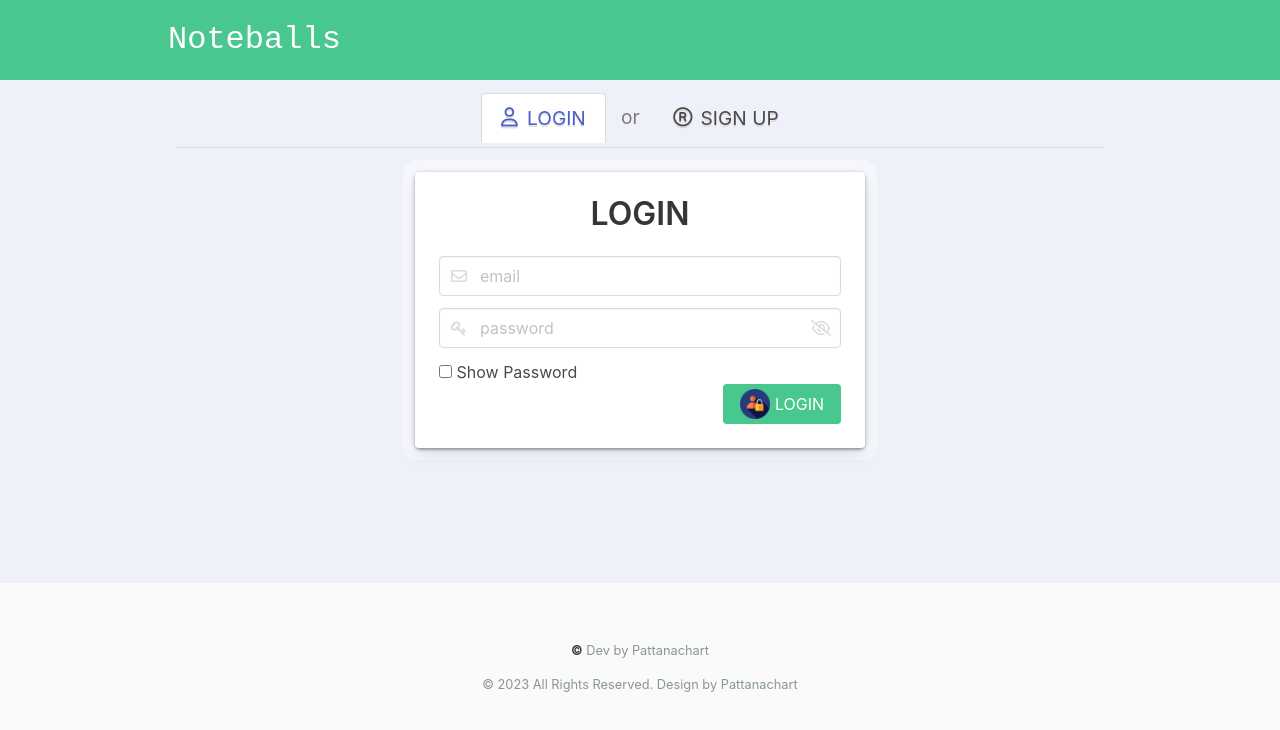
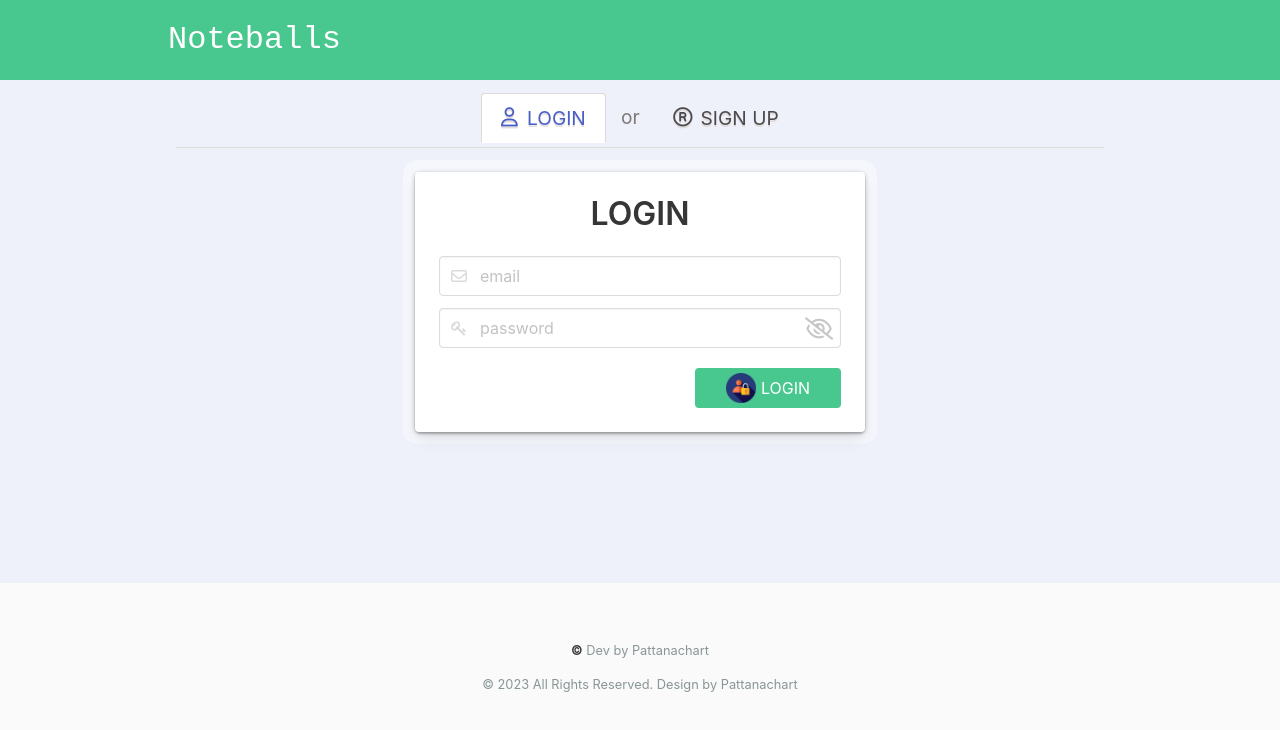
Before and after one commit to Pattanachart/noteball, a Vue app: page /#/auth in a window 1280 px wide. Shown: the top 730 px of the page. Built offline with nearby package versions, Linux system fonts and the light colour scheme; no server answers.

Commit message:
edit-size

```diff
--- a/src/assets/base.css
+++ b/src/assets/base.css
@@ -72,3 +72,6 @@ body {
   -moz-osx-font-smoothing: grayscale; */
 
 }
+.teleport1{
+  position: initial;
+}
--- a/src/views/Auth.vue
+++ b/src/views/Auth.vue
@@ -44,22 +44,19 @@
                             <span class="icon is-small is-left">
                                 <i class="fa fa-key" aria-hidden="true"></i>
                             </span>
-                            <span class="icon is-small is-right">
+                            <span @click="showpassword =!showpassword" class="icons2">
+                                <i v-if="showpassword" class="fa fa-eye " aria-hidden="true"></i>
 
-                                <i v-if="showpassword" class="fa fa-eye" aria-hidden="true"></i>
-
-                                <i v-else class="fa fa-eye-slash" aria-hidden="true" ></i>
+                                <i v-else class="fa fa-eye-slash " aria-hidden="true"></i>
 
                                 <!-- <img id="img" :src="showpassword ? '/show.png' : '/hide.png'"
                                     style="width: 25px; height: 25px; margin-right: 10px;"> -->
-
                             </span>
-
                         </div>
                     </div>
-                    <div class="cbox">
+                    <!-- <div class="cbox">
                         <input type="checkbox" v-model="showpassword"> <span class="check"> Show Password</span>
-                    </div>
+                    </div> -->
 
                     <div class="field is-grouped is-grouped-right">
                         <div class="control">
@@ -131,6 +128,36 @@ const passwordType = computed(() => showpassword.value ? 'text' : 'password')
 </script>
 
 <style scoped>
+.button{
+    margin-top: .5rem;
+    padding: 0 30px;
+
+}
+.button:hover{
+    transform: scale(1);
+    animation: slide-in .1s ease-in-out .1s 0 normal backwards;
+}
+
+@keyframes slide-in {
+  from {
+    transform: translateX(2%);
+  }
+  to {
+    transform: translateX(0);
+  }
+}
+.icons2{
+    padding: 0;
+    margin: 0;
+    /* border: 1px red dotted; */
+    cursor: pointer;
+    color: rgb(200, 199, 199);
+    position: absolute;
+    top: 0.25rem;
+    margin-left: -2.25rem;
+    z-index: 1;
+    font-size: 22.5px;
+}
 .tabs {
     /* color: red; */
     font-size: 1.5vw;
@@ -155,8 +182,15 @@ const passwordType = computed(() => showpassword.value ? 'text' : 'password')
 #liregister {
     text-shadow: 0 2px 0 rgba(221, 210, 210, 0.8);
 }
-#img{
+
+#img {
     color: red;
+}
+.cbox{
+    position: absolute;
+    bottom: 1px;
+    right: 1rem;
+
 }
 * {
     /* border: 1px solid red; */
@@ -170,9 +204,9 @@ const passwordType = computed(() => showpassword.value ? 'text' : 'password')
     .check {
         font-size: 10px;
     }
+
     .tabs {
-    /* color: red; */
-    font-size: 3vw;
-}
-}
-</style>
+        /* color: red; */
+        font-size: 3vw;
+    }
+}</style>
```
